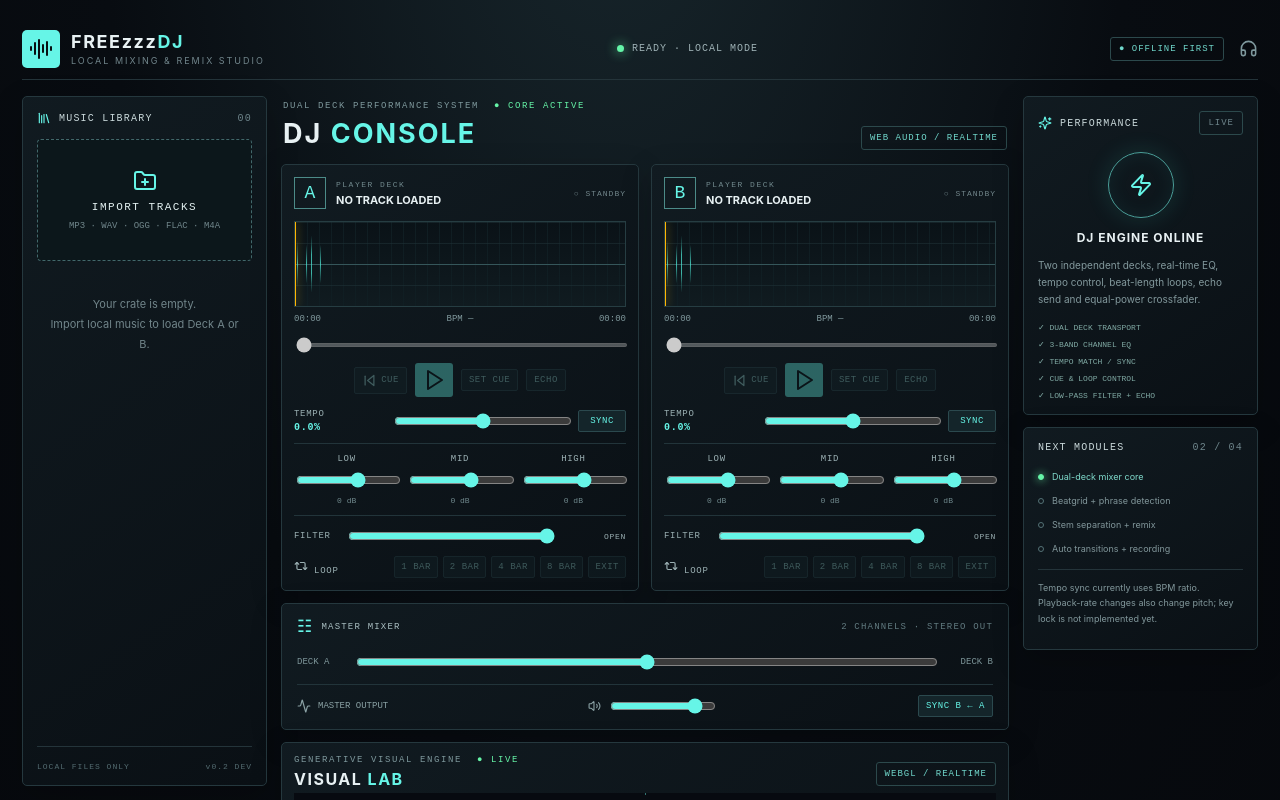
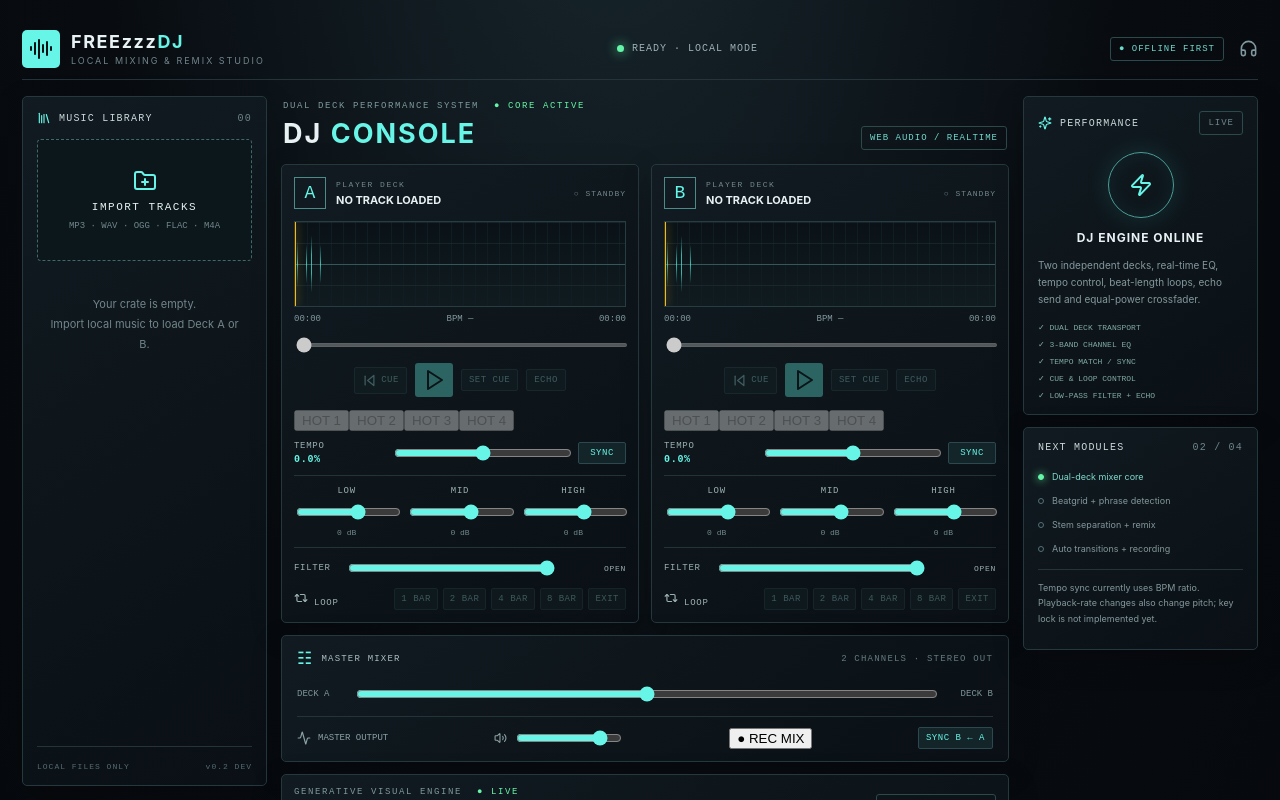
Before and after one commit to FREEzzzGames/1-bit, a React (Vite) app in the folder FREEzzz-DJ-STUDIO/: page / in a window 1280 px wide. Shown: the top 800 px of the page. Built offline with nearby package versions, Linux system fonts and the light colour scheme.

Commit message:
Expose hot cues and mix recording controls

```diff
--- a/FREEzzz-DJ-STUDIO/src/App.tsx
+++ b/FREEzzz-DJ-STUDIO/src/App.tsx
@@ -9,9 +9,9 @@ type DeckState = { trackId: string | null; playing: boolean; tempo: number; loop
 const initialDeck = (): DeckState => ({ trackId: null, playing: false, tempo: 0, loop: false, echo: false, filter: 1, low: 0, mid: 0, high: 0, time: 0, duration: 0 })
 const modes = ['PARTICLES', 'FRACTAL', 'WAVE', 'TORUS']
 
-function Deck({ id, state, track, engine, onChange, onPlay, onCue, onReturnCue, onLoop, onEcho, onEQ, onFilter, onTempo, onSync }: {
+function Deck({ id, state, track, engine, onChange, onPlay, onCue, onReturnCue, onHotCue, onLoop, onEcho, onEQ, onFilter, onTempo, onSync }: {
   id: DeckId; state: DeckState; track: Track | null; engine: DJEngine | null
-  onChange: (patch: Partial<DeckState>) => void; onPlay: () => void; onCue: () => void; onReturnCue: () => void
+  onChange: (patch: Partial<DeckState>) => void; onPlay: () => void; onCue: () => void; onReturnCue: () => void; onHotCue: (index: number) => void
   onLoop: (bars: 1 | 2 | 4 | 8) => void; onEcho: () => void; onEQ: (band: 'low' | 'mid' | 'high', value: number) => void
   onFilter: (value: number) => void; onTempo: (value: number) => void; onSync: () => void
 }) {
@@ -21,6 +21,7 @@ function Deck({ id, state, track, engine, onChange, onPlay, onCue, onReturnCue,
     <div className="deck-time"><span>{formatTime(state.time)}</span><span>{track?.bpm ? `${track.bpm} BPM · ANALYZED` : 'BPM —'}</span><span>{formatTime(state.duration)}</span></div>
     <input aria-label={`Deck ${id} seek`} className="seekbar" type="range" min="0" max={state.duration || 1} step=".05" value={Math.min(state.time, state.duration || 1)} onChange={e => engine?.seek(id, Number(e.target.value))} disabled={!track}/>
     <div className="deck-transport"><button className="control-button" onClick={onReturnCue} disabled={!track}><SkipBack size={15}/> CUE</button><button className="deck-play" onClick={onPlay} disabled={!track}>{state.playing ? <Pause/> : <Play/>}</button><button className="control-button" onClick={onCue} disabled={!track}>SET CUE</button><button className={state.echo ? 'control-button active-fx' : 'control-button'} onClick={onEcho} disabled={!track}>ECHO</button></div>
+    <div className="hot-cues">{['HOT 1','HOT 2','HOT 3','HOT 4'].map((label, index) => <button key={label} onClick={() => onHotCue(index)} disabled={!track}>{label}</button>)}</div>
     <div className="tempo-row"><label>TEMPO <b>{state.tempo > 0 ? '+' : ''}{state.tempo.toFixed(1)}%</b></label><input type="range" min="-16" max="16" step=".1" value={state.tempo} onChange={e => onTempo(Number(e.target.value))}/><button className="sync-button" onClick={onSync} disabled={!track}>SYNC</button></div>
     <div className="eq-grid">{(['low','mid','high'] as const).map((band) => <label key={band}><span>{band.toUpperCase()}</span><input type="range" min="-18" max="12" step="1" value={state[band]} onChange={e => onEQ(band, Number(e.target.value))}/><b>{state[band]} dB</b></label>)}</div>
     <div className="filter-row"><span>FILTER</span><input type="range" min="0" max="1" step=".01" value={state.filter} onChange={e => onFilter(Number(e.target.value))}/><span>{state.filter < .5 ? 'LOW PASS' : 'OPEN'}</span></div>
@@ -34,6 +35,7 @@ export default function App() {
   const [decks, setDecks] = useState<Record<DeckId, DeckState>>({ A: initialDeck(), B: initialDeck() })
   const [crossfader, setCrossfader] = useState(0)
   const [masterVolume, setMasterVolume] = useState(.85)
+  const [recording, setRecording] = useState(false)
   const [mode, setMode] = useState('PARTICLES')
   const [intensity, setIntensity] = useState(1)
   const [analyser, setAnalyser] = useState<AnalyserNode | null>(null)
@@ -97,6 +99,26 @@ export default function App() {
   const toggleEcho = (id: DeckId) => { const enabled = !decks[id].echo; engine.current?.setEcho(id, enabled); patchDeck(id, { echo: enabled }) }
   const loop = (id: DeckId, bars: 1 | 2 | 4 | 8) => { if (decks[id].loop) { engine.current?.clearLoop(id); patchDeck(id, { loop: false }) } else { engine.current?.setLoop(id, bars); patchDeck(id, { loop: true }) } }
   const syncB = () => { const ok = engine.current?.sync('A', 'B'); setStatus(ok ? 'SYNC · B LOCKED TO A TEMPO' : 'SYNC UNAVAILABLE · CHECK BPM RANGE') }
+  const toggleRecording = async () => {
+    if (!recording) {
+      try { engine.current?.startRecording(); setRecording(true); setStatus('RECORDING · MASTER OUTPUT') }
+      catch { setStatus('RECORDING UNAVAILABLE IN THIS BROWSER') }
+      return
+    }
+    try {
+      const blob = await engine.current?.stopRecording()
+      if (blob) {
+        const url = URL.createObjectURL(blob)
+        const link = document.createElement('a')
+        link.href = url
+        link.download = 'FREEzzz-DJ-MIX-' + new Date().toISOString().replace(/[:.]/g, '-') + '.webm'
+        link.click()
+        window.setTimeout(() => URL.revokeObjectURL(url), 1500)
+      }
+      setRecording(false)
+      setStatus('MIX EXPORTED')
+    } catch { setRecording(false); setStatus('RECORDING STOP FAILED') }
+  }
 
   return <main className="app-shell">
     <header className="topbar"><div className="brand"><div className="brand-mark"><AudioLines/></div><div><strong>FREEzzz<span>DJ</span></strong><small>LOCAL MIXING & REMIX STUDIO</small></div></div><div className="system-state"><i/> {status}</div><div className="top-actions"><span className="local-pill">● OFFLINE FIRST</span><Headphones size={19}/></div></header>
@@ -105,10 +127,10 @@ export default function App() {
       <section className="main-column">
         <div className="mixer-header"><div><div className="eyebrow">DUAL DECK PERFORMANCE SYSTEM <span>● CORE ACTIVE</span></div><h1>DJ <em>CONSOLE</em></h1></div><div className="render-tag">WEB AUDIO / REALTIME</div></div>
         <div className="decks-grid">
-          <Deck id="A" state={decks.A} track={getTrack('A')} engine={engine.current} onChange={p => patchDeck('A', p)} onPlay={() => void play('A')} onCue={() => engine.current?.setCue('A')} onReturnCue={() => engine.current?.returnToCue('A')} onLoop={n => loop('A', n)} onEcho={() => toggleEcho('A')} onEQ={(b,v) => setEQ('A',b,v)} onFilter={v => setFilter('A',v)} onTempo={v => setTempo('A',v)} onSync={syncB}/>
-          <Deck id="B" state={decks.B} track={getTrack('B')} engine={engine.current} onChange={p => patchDeck('B', p)} onPlay={() => void play('B')} onCue={() => engine.current?.setCue('B')} onReturnCue={() => engine.current?.returnToCue('B')} onLoop={n => loop('B', n)} onEcho={() => toggleEcho('B')} onEQ={(b,v) => setEQ('B',b,v)} onFilter={v => setFilter('B',v)} onTempo={v => setTempo('B',v)} onSync={syncB}/>
+          <Deck id="A" state={decks.A} track={getTrack('A')} engine={engine.current} onChange={p => patchDeck('A', p)} onPlay={() => void play('A')} onCue={() => engine.current?.setCue('A')} onReturnCue={() => engine.current?.returnToCue('A')} onHotCue={index => void engine.current?.pressHotCue('A', index)} onLoop={n => loop('A', n)} onEcho={() => toggleEcho('A')} onEQ={(b,v) => setEQ('A',b,v)} onFilter={v => setFilter('A',v)} onTempo={v => setTempo('A',v)} onSync={syncB}/>
+          <Deck id="B" state={decks.B} track={getTrack('B')} engine={engine.current} onChange={p => patchDeck('B', p)} onPlay={() => void play('B')} onCue={() => engine.current?.setCue('B')} onReturnCue={() => engine.current?.returnToCue('B')} onHotCue={index => void engine.current?.pressHotCue('B', index)} onLoop={n => loop('B', n)} onEcho={() => toggleEcho('B')} onEQ={(b,v) => setEQ('B',b,v)} onFilter={v => setFilter('B',v)} onTempo={v => setTempo('B',v)} onSync={syncB}/>
         </div>
-        <section className="panel master-mixer"><div className="master-title"><span><SlidersHorizontalIcon/> MASTER MIXER</span><span>2 CHANNELS · STEREO OUT</span></div><div className="crossfader-block"><label>DECK A</label><input aria-label="Crossfader" type="range" min="-1" max="1" step=".01" value={crossfader} onChange={e => { const value = Number(e.target.value); setCrossfader(value); engine.current?.setCrossfader(value) }}/><label>DECK B</label></div><div className="master-bottom"><span><Activity size={14}/> MASTER OUTPUT</span><label><Volume2 size={16}/><input type="range" min="0" max="1" step=".01" value={masterVolume} onChange={e => { const value = Number(e.target.value); setMasterVolume(value); engine.current?.setMasterVolume(value) }}/></label><button className="sync-button" onClick={syncB}>SYNC B ← A</button></div></section>
+        <section className="panel master-mixer"><div className="master-title"><span><SlidersHorizontalIcon/> MASTER MIXER</span><span>2 CHANNELS · STEREO OUT</span></div><div className="crossfader-block"><label>DECK A</label><input aria-label="Crossfader" type="range" min="-1" max="1" step=".01" value={crossfader} onChange={e => { const value = Number(e.target.value); setCrossfader(value); engine.current?.setCrossfader(value) }}/><label>DECK B</label></div><div className="master-bottom"><span><Activity size={14}/> MASTER OUTPUT</span><label><Volume2 size={16}/><input type="range" min="0" max="1" step=".01" value={masterVolume} onChange={e => { const value = Number(e.target.value); setMasterVolume(value); engine.current?.setMasterVolume(value) }}/></label><button className={recording ? 'record-button recording' : 'record-button'} onClick={() => void toggleRecording()}>{recording ? '■ STOP REC' : '● REC MIX'}</button><button className="sync-button" onClick={syncB}>SYNC B ← A</button></div></section>
         <section className="hero panel"><div className="hero-head"><div><div className="eyebrow">GENERATIVE VISUAL ENGINE <span>● LIVE</span></div><h2>VISUAL <em>LAB</em></h2></div><div className="render-tag">WEBGL / REALTIME</div></div><Visualizer analyser={analyser} mode={mode} intensity={intensity}/><div className="visual-overlay"><span>MODE // {mode}</span><span>INPUT // {decks.A.playing || decks.B.playing ? 'ACTIVE' : 'STANDBY'}</span></div><div className="visual-controls"><div className="preset-group">{modes.map(m => <button key={m} onClick={() => setMode(m)} className={mode === m ? 'active' : ''}>{m}</button>)}</div><label className="intensity-control"><span>REACTIVITY</span><input type="range" min=".2" max="2.5" step=".1" value={intensity} onChange={e => setIntensity(Number(e.target.value))}/><b>{intensity.toFixed(1)}×</b></label></div></section>
       </section>
       <aside className="rightbar"><div className="panel director"><div className="section-heading"><span><Sparkles/> PERFORMANCE</span><span className="coming">LIVE</span></div><div className="director-orb"><Zap/></div><h3>DJ ENGINE ONLINE</h3><p>Two independent decks, real-time EQ, tempo control, beat-length loops, echo send and equal-power crossfader.</p><div className="feature-list"><span>✓ DUAL DECK TRANSPORT</span><span>✓ 3-BAND CHANNEL EQ</span><span>✓ TEMPO MATCH / SYNC</span><span>✓ CUE & LOOP CONTROL</span><span>✓ LOW-PASS FILTER + ECHO</span></div></div><div className="panel roadmap"><div className="section-heading"><span>NEXT MODULES</span><span>02 / 04</span></div><div className="road-item done"><i/> Dual-deck mixer core</div><div className="road-item"><i/> Beatgrid + phrase detection</div><div className="road-item"><i/> Stem separation + remix</div><div className="road-item"><i/> Auto transitions + recording</div><p className="muted-note">Tempo sync currently uses BPM ratio. Playback-rate changes also change pitch; key lock is not implemented yet.</p></div></aside>
```
